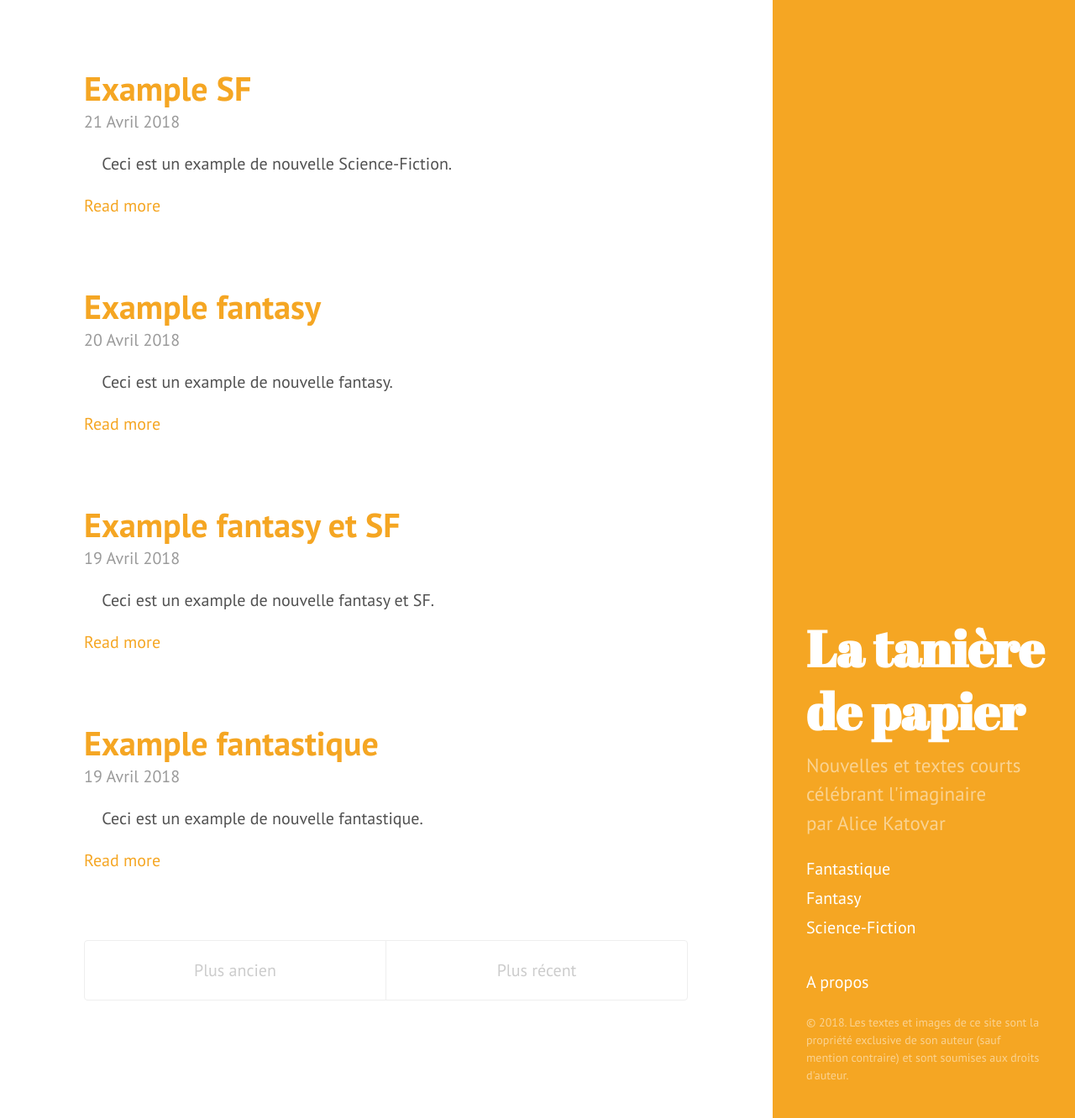
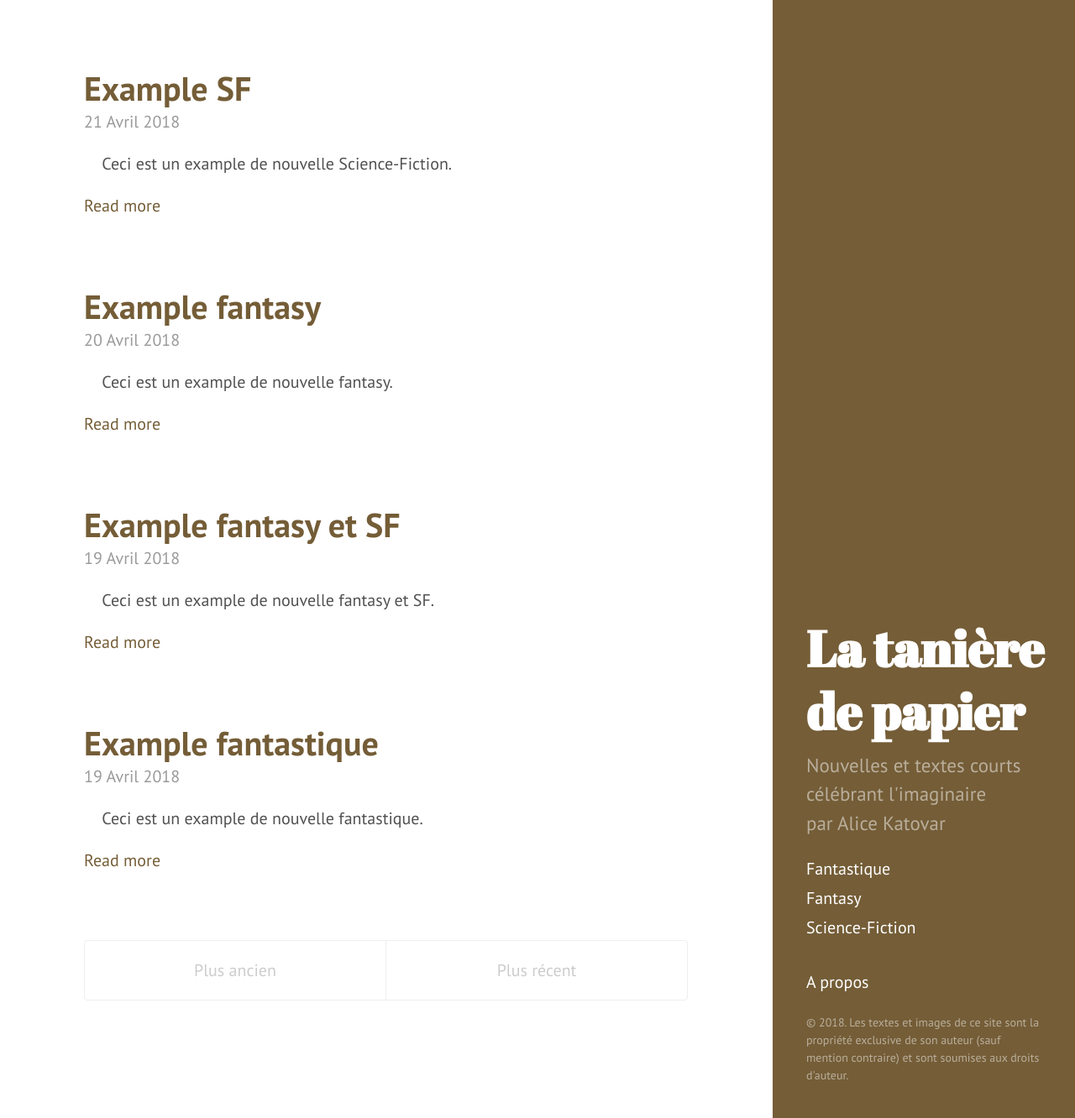
Before and after one commit to spheresdesar/allstories, a Jekyll site: the page built from index.html, in a window 1280 px wide and 1332 px high. Shown: the whole window at 84% size. Built offline with Jekyll 4.4.1, drawn with Linux system fonts in a browser that asks for light colours; the list of posts is cut into pages by our own code.

Commit message:
Brown style

```diff
--- a/public/css/hyde.css
+++ b/public/css/hyde.css
@@ -249,13 +249,13 @@ a.sidebar-nav-item:focus {
   color: #8f5536;
 }
 
-/* AK Orange */
+/* AK Brown */
 .my-theme .sidebar {
-  background-color: #F5A623;
+  background-color: #745D37;
 }
 .my-theme .content a,
 .my-theme .related-posts li a:hover {
-  color: #F5A623;
+  color: #745D37;
 }
 
 /*Custom style*/
```
Also changed, not shown: public/apple-touch-icon-144-precomposed.png, public/favicon.ico.
